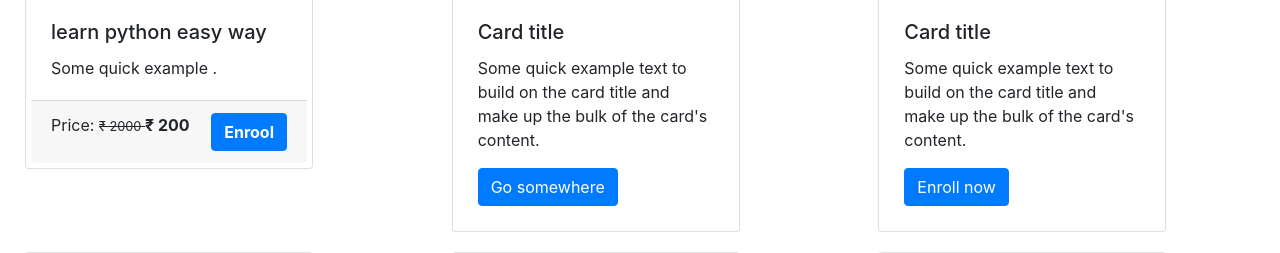
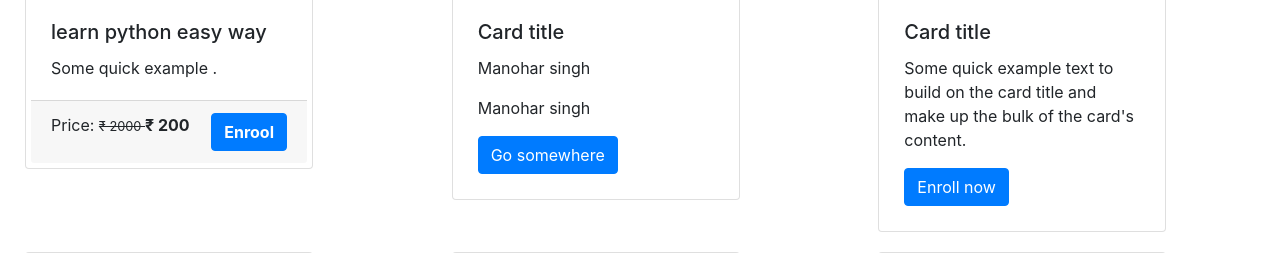
Before and after one commit to manohar72singh/schoolproject, a PHP site: page /courses.php in a window 1280 px wide. Shown: the part 414-667 px from the top of the page. Run offline with PHP 8.4, Linux system fonts and the light colour scheme; some libraries are stand-ins or nearby versions.

Commit message:
version 1.0.0

```diff
--- a/courses.php
+++ b/courses.php
@@ -53,7 +53,8 @@ box-shadow:10px;"/>
   <img class="card-img-2" src="" alt="Card image cap">
   <div class="card-body">
     <h5 class="card-title">Card title</h5>
-    <p class="card-text">Some quick example text to build on the card title and make up the bulk of the card's content.</p>
+    <p class="card-text">Manohar singh</p>
+    <p class="card-text">Manohar singh</p>
     <a href="#" class="btn btn-primary">Go somewhere</a>
   </div>
 </div>
```
